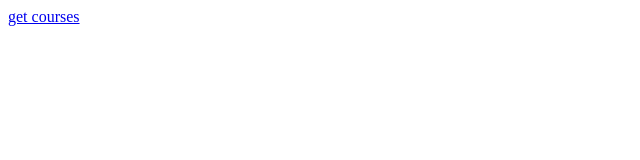
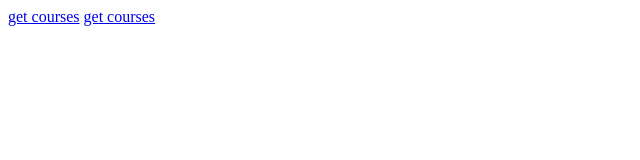
Before and after one commit to mohamed12345abdullah/courses, a website: page index.html in a window 1280 px wide. Shown: the full height of the page, 0-640 px from the left. Drawn offline with Linux system fonts and the light colour scheme.

Commit message:
Update index.html

```diff
--- a/index.html
+++ b/index.html
@@ -8,6 +8,7 @@
 <body>
     <nav>
         <a href="http://127.0.0.4:8080/courses"> get courses</a>
+        <a href="delete.html"> get courses</a>
     </nav>
 
 
```
